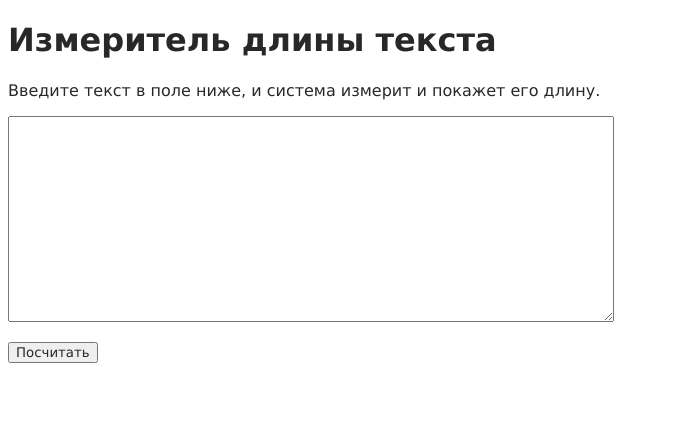
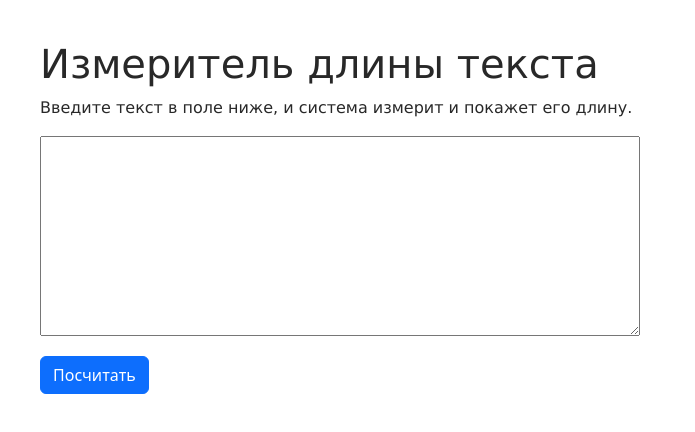
Before and after one commit to unnamemik/git-seminars, a plain HTML site: page index.html in a window 1280 px wide. Shown: the whole page, without its empty margins (0-695 px from the left). Drawn offline with nearby package versions, Linux system fonts and the light colour scheme.

Commit message:
Bootstrap styles added

```diff
--- a/index.html
+++ b/index.html
@@ -5,6 +5,9 @@
     <meta http-equiv='X-UA-Compatible' content='IE=edge'>
     <title>Измеритель длины текста</title>
     <style>
+        body {
+            padding: 40px;
+        }
         * {
             font-family: Verdana, Geneva, Tahoma, sans-serif;
             color: rgb(40, 40, 40);
@@ -19,13 +22,15 @@
             margin-top: 20px;
         }
     </style>
+    <link href="https://cdn.jsdelivr.net/npm/bootstrap@5.2.2/dist/css/bootstrap.min.css" rel="stylesheet" integrity="sha384-Zenh87qX5JnK2Jl0vWa8Ck2rdkQ2Bzep5IDxbcnCeuOxjzrPF/et3URy9Bv1WTRi" crossorigin="anonymous">
+    <script src="https://cdn.jsdelivr.net/npm/bootstrap@5.2.2/dist/js/bootstrap.bundle.min.js" integrity="sha384-OERcA2EqjJCMA+/3y+gxIOqMEjwtxJY7qPCqsdltbNJuaOe923+mo//f6V8Qbsw3" crossorigin="anonymous"></script>
     <script src="main.js"></script>
 </head>
 <body>
     <h1>Измеритель длины текста</h1>
     <p>Введите текст в поле ниже, и система измерит и покажет его длину.</p>
     <textarea id="text"></textarea>
-    <button id="count-button">Посчитать</button>
+    <button class="btn btn-primary" id="count-button">Посчитать</button>
     <div id="result"></div>
 </body>
 </html>
```
